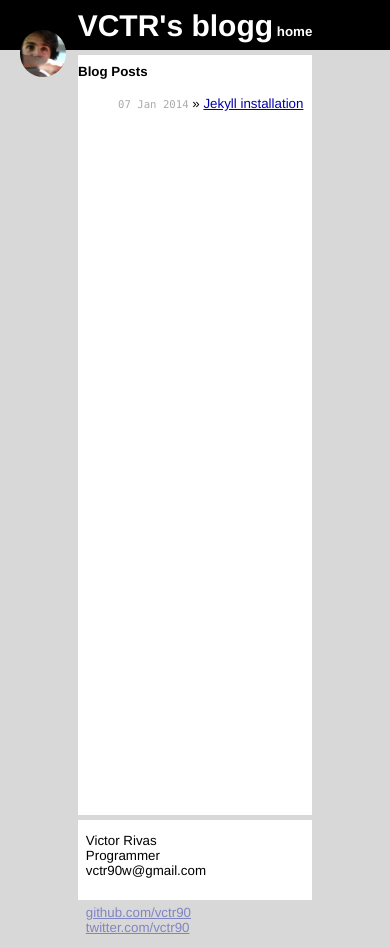
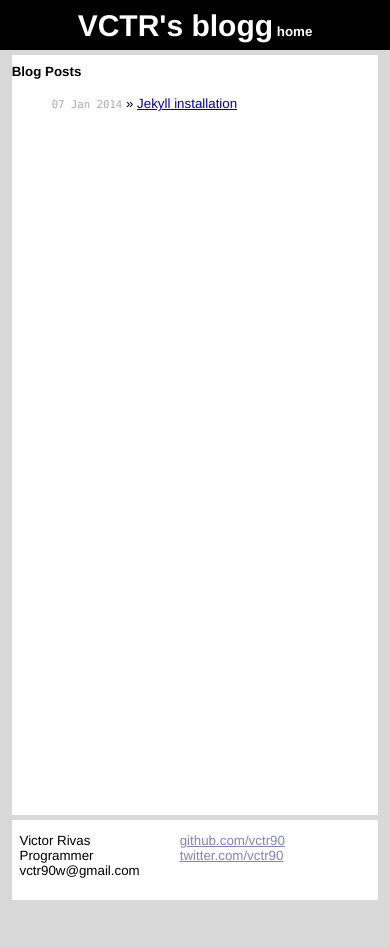
Before and after one commit to rivasvict/vctr90.github.io, a Jekyll site: the page built from index.html, in a window 390 px wide. Built offline with Jekyll 4.4.1, drawn with Linux system fonts in a browser that asks for light colours; Markdown is read by kramdown in place of the engine named in the settings; after the commit the page ends 900 px from its top, so only the background shows below that.

Commit message:
Adding responsive

```diff
--- a/css/main.css
+++ b/css/main.css
@@ -140,3 +140,146 @@ a:visited { color: #a0a; }
 .footer .rss img {
   border: 0;
 }
+
+@media only screen and (min-width: 150px) and (max-width:532px){
+
+	body{
+		font: 13.34px Helvetica, Arial, sans-serif;
+		background-color:#D8D8D8;
+		width:94%;
+		margin-left:auto;
+		margin-right:auto;
+	}
+
+	h1, h2, h3, h4, h5, h6 {
+	  font-size: 100%; }
+
+	h1 { margin-bottom: 1em; }
+	p { margin: 1em 0; }
+
+	a         { color: #00a; }
+	a:hover   { color: #000; }
+	a:visited { color: #a0a; }
+
+	.avatar {
+		position:absolute;
+	        left:5%;
+	        top:30px;
+	        width:12%;
+	        border-radius: 150px;
+	        -webkit-border-radius: 150px;
+	        -moz-border-radius: 150px;
+	        height:auto;
+		display:none;
+	}
+
+	#wrapper{
+	//	background-color:green;
+	}
+
+	#header{
+	        background-color:black;
+		position:absolute;
+		height:50px;
+		top:0;
+		left:0;
+		width:100%;
+		text-align:center;
+		//display:none;
+	}
+
+	#header a {
+	  font-weight: bold;
+	  text-decoration: none;
+	  color:white;
+	}
+
+	.title {
+	  display: inline-block;
+	  margin-bottom: 2em;
+	}
+
+	.title a {
+	  color: white;
+	  font-size:30px;
+	}
+
+	.title a:hover {
+	  color: gray;
+	}
+
+	.header a.extra {
+	  color: #aaa;
+	  margin-left: 1em;
+	}
+
+	.header a.extra:hover {
+	  color: #000;
+	}
+
+
+
+	#home{
+		top:55px;
+	        background-color:white;
+		position:absolute;
+		width:94%;
+		bottom:85px;
+		overflow:auto;
+	}
+
+	.post {
+		top:55px;
+	        background-color:white;
+	        position:absolute;
+	        width:56%;
+	        bottom:85px;
+	        overflow:auto;
+		padding-left:2%;
+		padding-right:2%;
+	}
+
+	.posts {
+	  list-style-type: none;
+	  margin-bottom: 2em;
+	}
+
+	.posts li {
+	  line-height: 1.75em;
+	}
+
+	.posts span {
+	  color: #aaa;
+	  font-family: Monaco, "Courier New", monospace;
+	  font-size: 80%;
+	}
+
+	#footer{
+	        background-color:white;
+		position:absolute;
+		bottom:0;
+		width:90%;
+		height:80px;
+		padding-left:2%;
+		padding-right:2%;
+	}
+
+	.footer .contact {
+	  float: left;
+	  margin-right: 3em;
+	}
+
+	.footer .contact a {
+	  color: #8085C1;
+	}
+
+	.footer .rss {
+	  margin-top: 1.1em;
+	  margin-right: -.2em;
+	  float: right;
+	}
+
+	.footer .rss img {
+	  border: 0;
+	}
+}
```
